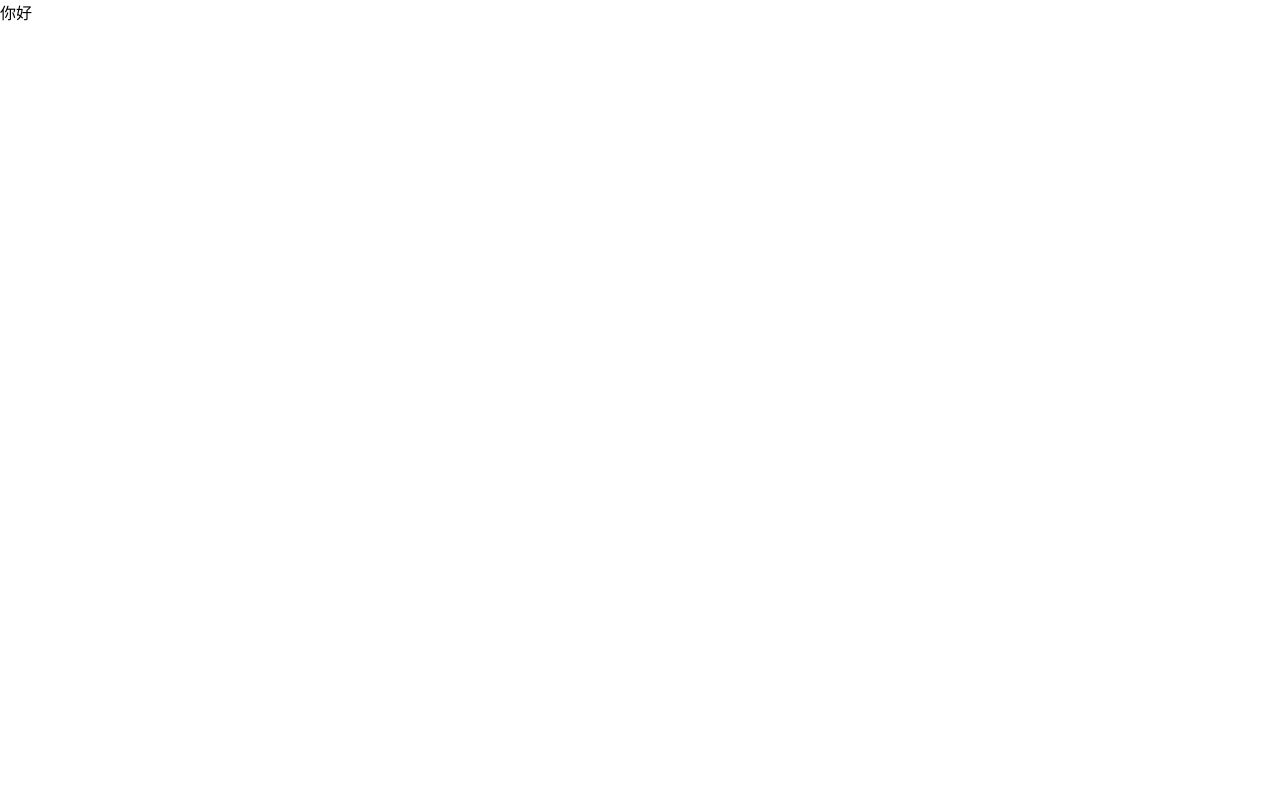
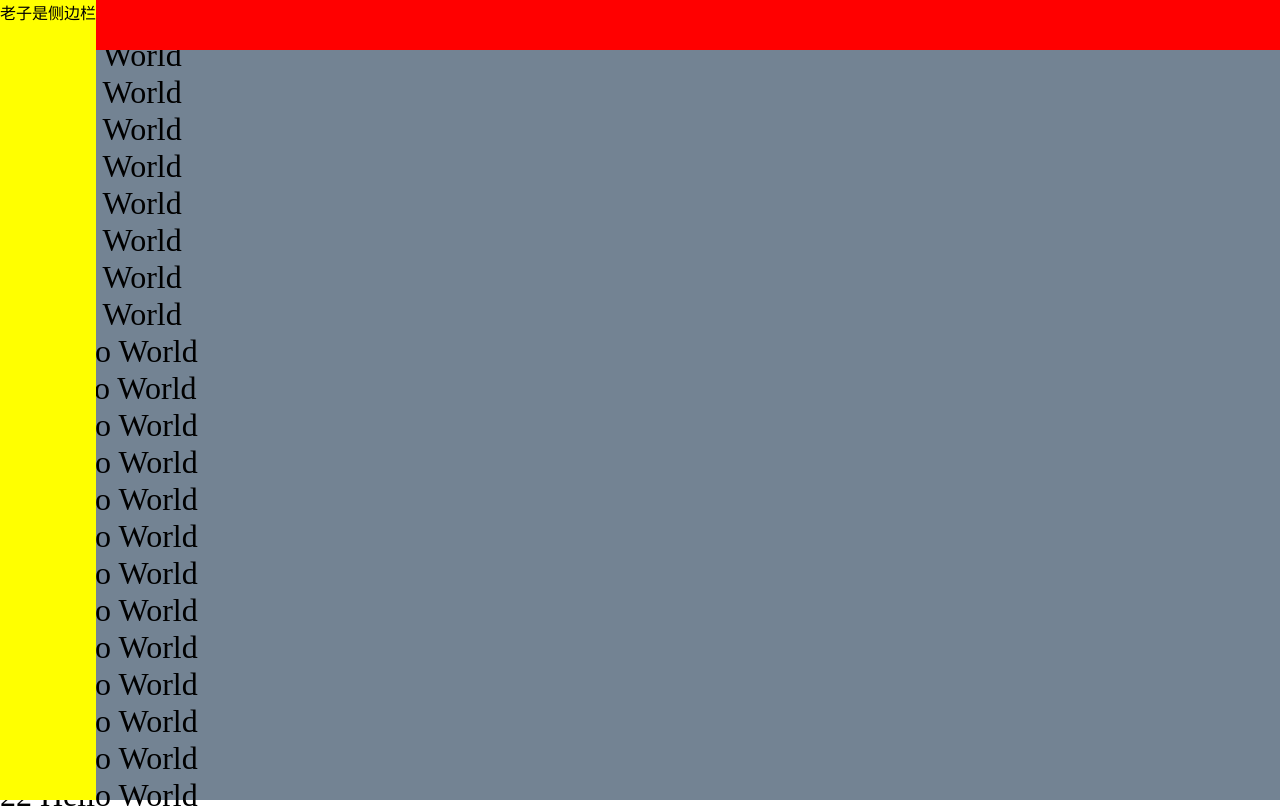
Before and after one commit to helicopters/wc-drawer, a Vue app: page / in a window 1280 px wide. Shown: the top 808 px of the page. Built offline with nearby package versions, Linux system fonts and the light colour scheme.

Commit message:
先做到这. 不想做了现在.

```diff
--- a/src/App.vue
+++ b/src/App.vue
@@ -1,10 +1,24 @@
 <style>
-
+.container {
+  background: #738393;
+}
+.top-bar {
+  height: 50px;
+  width: 100%;
+  background: red;
+  position: fixed;
+  top:0;
+  left: 0;
+}
 </style>
 <template>
   <div class="container">
-    <wc-side-menu>
-    </wc-side-menu>
+      <div class="top-bar" @click="showMe"></div>
+      <h1 v-for="i in 100">{{i}} Hello World</h1>
+
+      <wc-side-menu :show="show">
+        老子是侧边栏
+      </wc-side-menu>
   </div>
 </template>
 <script>
@@ -13,6 +27,17 @@
     name: 'App',
     components: {
       wcSideMenu
+    },
+    data () {
+      return {
+        show: true
+      }
+    },
+    methods: {
+      showMe () {
+        this.show = !this.show;
+      }
     }
+
   }
 </script>
--- a/src/wc-side-menu/wcSideMenu.vue
+++ b/src/wc-side-menu/wcSideMenu.vue
@@ -1,15 +1,41 @@
 <style lang="less" scoped>
 .wc-side-menu-container {
-
+	position: fixed;
+	top:0;
+	left: 0;
+	height: 100%;
+	background: yellow;
+	transition-duration: 200ms;
+	transform: translate(-100%);
+}
+.show {
+	transform: translate(0);
 }
 </style>
 <template>
-	<div class="wc-side-menu-container">
-		你好
+
+	<div class="wc-side-menu-container" :class="{show: show}">
+		<slot/>
 	</div>
 </template>
 <script>
 	export default {
-		name: 'wcSideMenu'
+		name: 'wcSideMenu',
+		props: {
+			show: {
+				default: false
+			}
+		},
+		watch: {
+			show (n) {
+				console.log(n)
+				let handler =  e => e.preventDefault();
+				if (n) {
+					document.addEventListener('touchmove', handler, false);
+				} else {
+					document.removeEventListener('touchmove', handler, false);
+				}
+			}
+		}
 	}
 </script>
```
Also changed, not shown: 1 other file (tests, documents, lock files or other folders).
